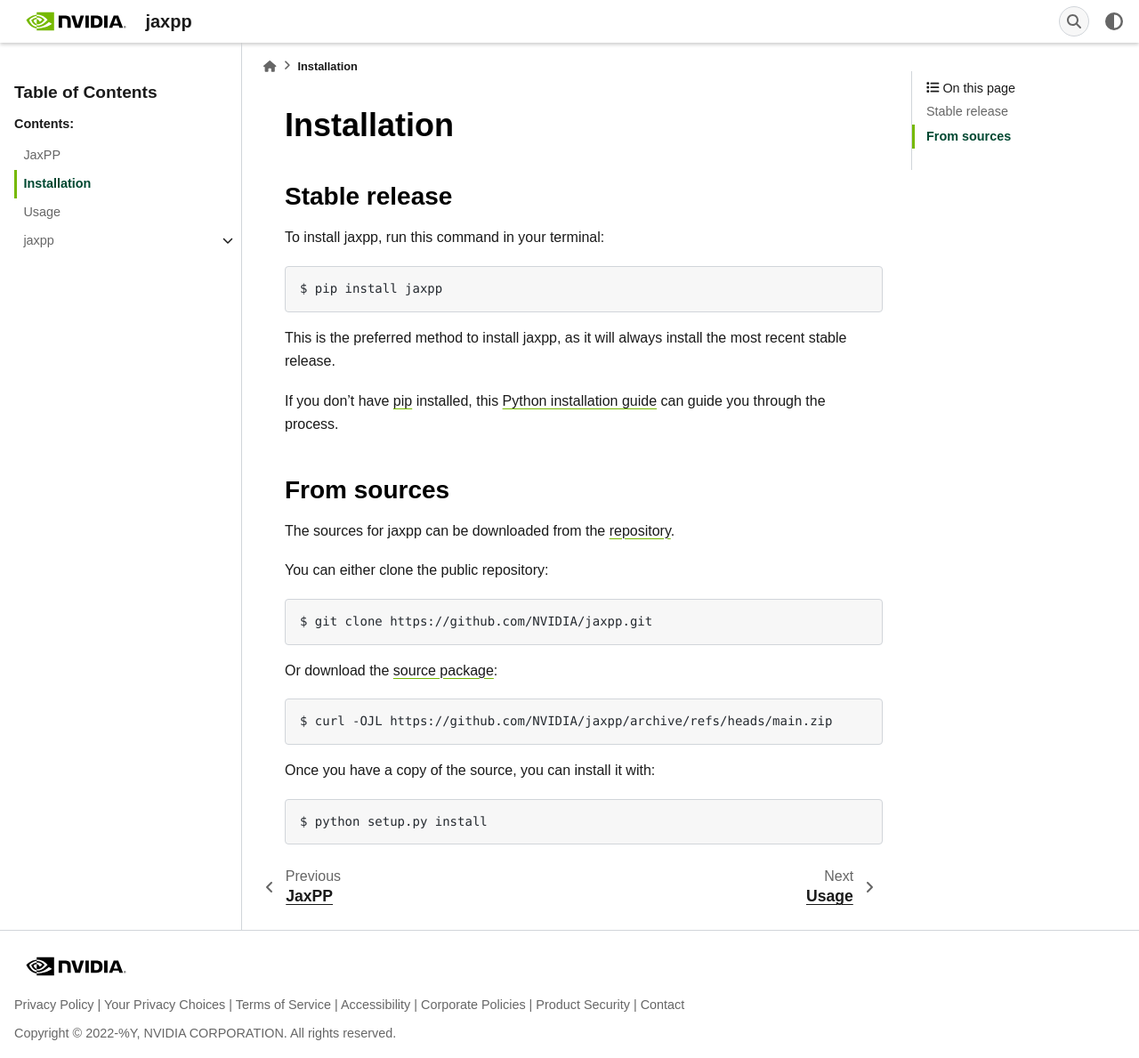
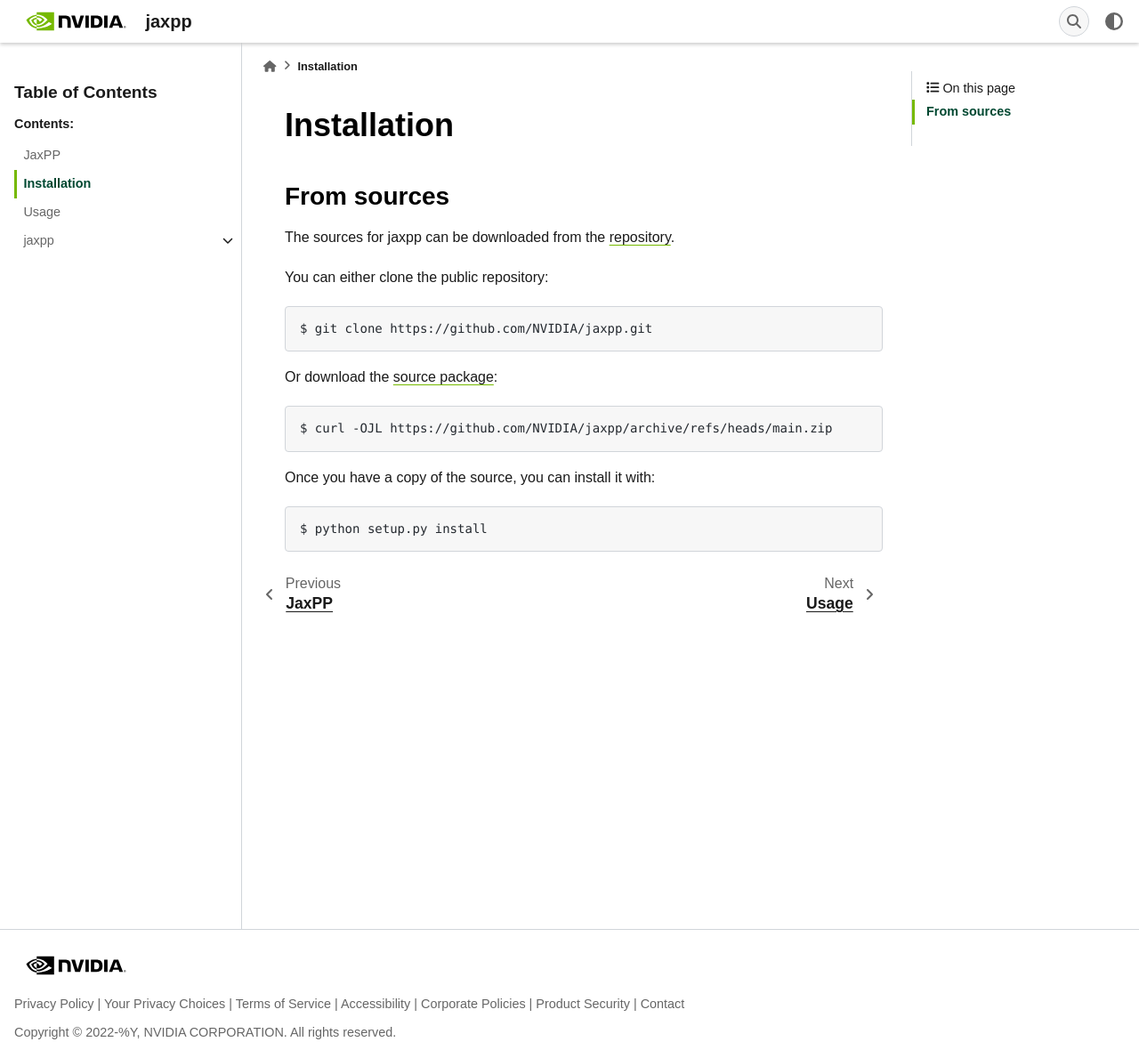
Before and after one commit to NVIDIA/jaxpp, a Sphinx documentation site: the page built from docs/installation.rst, in a window 1280 px wide and 1189 px high. Shown: the whole window at 89% size. Built offline with Sphinx 7.4.7, drawn with Linux system fonts in a browser that asks for light colours; some web fonts are replaced.

Commit message:
Documentation update
  - c6af8744906b74e3a60726f5327ccba0eda6b011 by Sean Lee <selee@nvidia.com>

Signed-off-by: Sean Lee <selee@nvidia.com>
GitOrigin-RevId: c6af8744906b74e3a60726f5327ccba0eda6b011

```diff
--- a/docs/installation.rst
+++ b/docs/installation.rst
@@ -3,24 +3,6 @@
 ============
 Installation
 ============
-
-
-Stable release
---------------
-
-To install jaxpp, run this command in your terminal:
-
-.. code-block:: console
-
-    $ pip install jaxpp
-
-This is the preferred method to install jaxpp, as it will always install the most recent stable release.
-
-If you don't have `pip`_ installed, this `Python installation guide`_ can guide
-you through the process.
-
-.. _pip: https://pip.pypa.io
-.. _Python installation guide: http://docs.python-guide.org/en/latest/starting/installation/
 
 
 From sources
```
Also changed, not shown: 1 other file.
